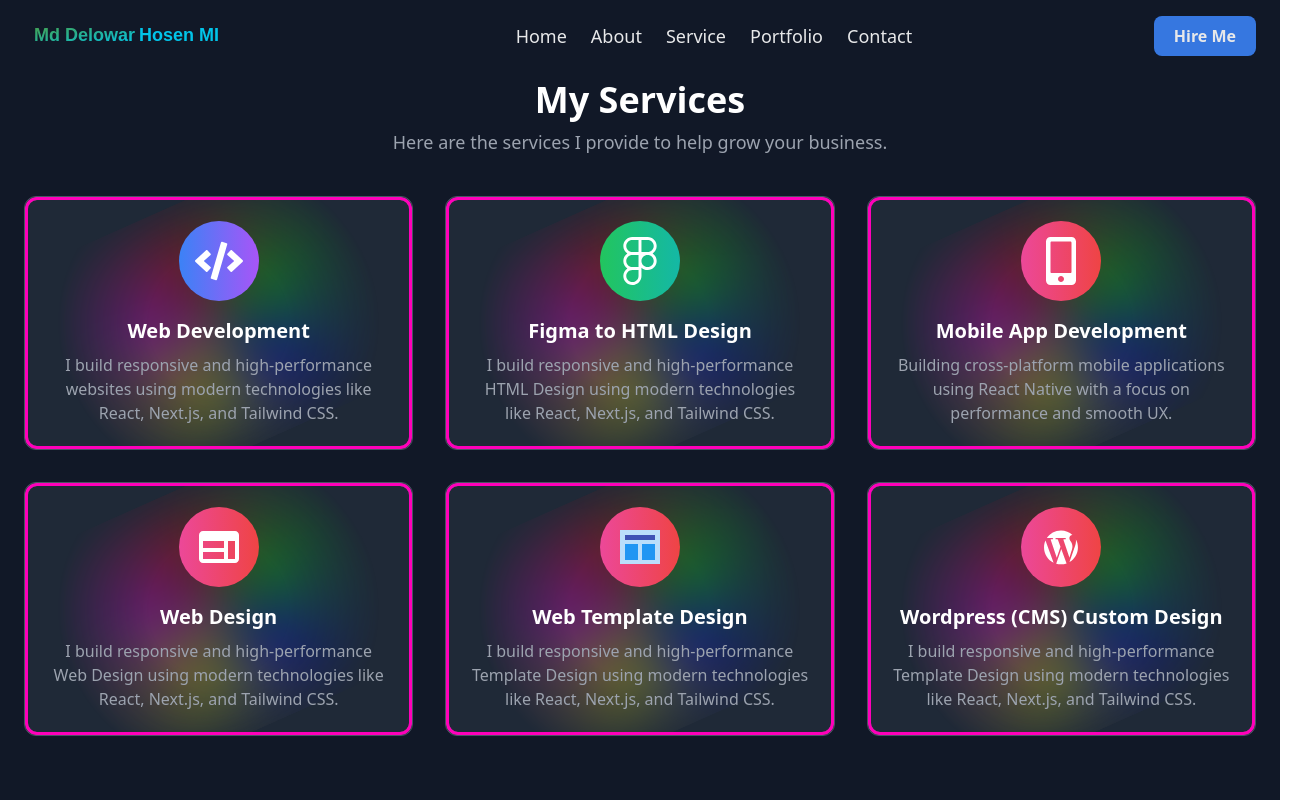
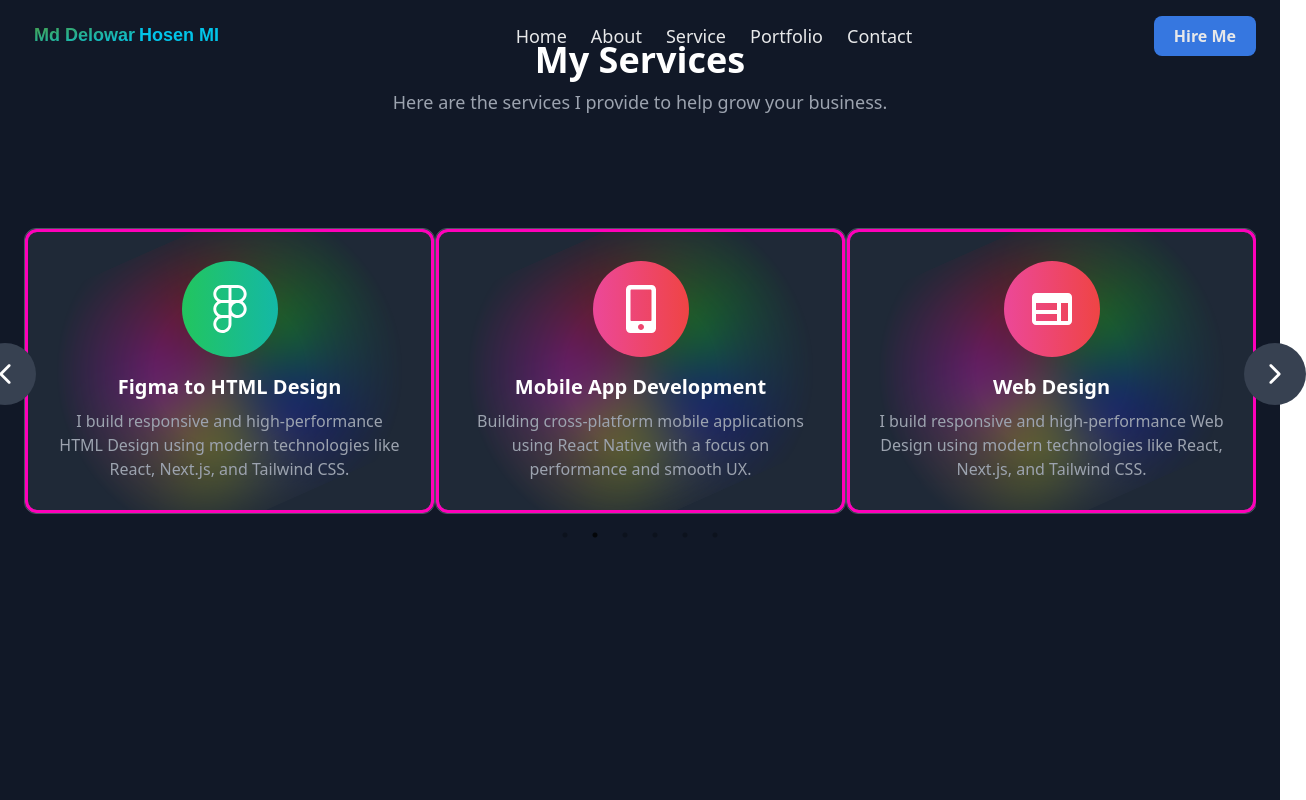
Before and after one commit to delowarmi/Portfolio, a React (Vite) app: page /service in a window 1280 px wide. Shown: the top 800 px of the page, 1306 px wide, since content can reach past the window. Built offline with nearby package versions, Linux system fonts and the light colour scheme.

Commit message:
Add carousel functionality to Service component and update Portfolio layout

```diff
--- a/package.json
+++ b/package.json
@@ -19,7 +19,9 @@
     "react-dom": "^18.3.1",
     "react-icons": "^5.5.0",
     "react-router-dom": "^7.2.0",
-    "react-scroll": "^1.9.3"
+    "react-scroll": "^1.9.3",
+    "react-slick": "^0.30.3",
+    "slick-carousel": "^1.8.1"
   },
   "devDependencies": {
     "@eslint/js": "^9.17.0",
--- a/src/components/pages/Portfolio.jsx
+++ b/src/components/pages/Portfolio.jsx
@@ -29,7 +29,7 @@ const Portfolio = () => {
   const displayedProjects = filteredProjects.slice(startIndex, startIndex + itemsPerPage);
 
   return (
-    <div className="min-h-screen bg-gray-900 text-white px-6 py-20 flex flex-col items-center">
+    <div className="min-h-screen bg-gray-900 text-white px-6 pb-10 flex flex-col items-center">
       <motion.h1
         className="text-4xl font-bold text-center"
         initial={{ opacity: 0, y: -50 }}
--- a/src/components/pages/Service.jsx
+++ b/src/components/pages/Service.jsx
@@ -1,9 +1,33 @@
 import React from "react";
 import { motion } from "framer-motion";
-import { FaCode, FaMobileAlt ,FaFigma  } from "react-icons/fa";
+import { FaCode, FaMobileAlt, FaFigma } from "react-icons/fa";
 import { FcTemplate } from "react-icons/fc";
 import { MdOutlineWeb } from "react-icons/md";
 import { DiWordpress } from "react-icons/di";
+import Slider from "react-slick";
+import "slick-carousel/slick/slick.css";
+import "slick-carousel/slick/slick-theme.css";
+import { IoIosArrowBack, IoIosArrowForward } from "react-icons/io";
+
+
+const CustomPrevArrow = ({ onClick }) => (
+  <div
+    className="absolute left-[-50px] top-1/2 transform -translate-y-1/2 bg-gray-700 p-4 rounded-full cursor-pointer z-10"
+    onClick={onClick}
+  >
+    <IoIosArrowBack className="text-3xl text-white" />
+  </div>
+);
+
+const CustomNextArrow = ({ onClick }) => (
+  <div
+    className="absolute right-[-50px] top-1/2 transform -translate-y-1/2 bg-gray-700 p-4 rounded-full cursor-pointer z-10"
+    onClick={onClick}
+  >
+    <IoIosArrowForward className="text-3xl text-white" />
+  </div>
+);
+
 
 const services = [
   {
@@ -15,7 +39,7 @@ const services = [
   {
     title: "Figma to HTML Design",
     description: "I build responsive and high-performance HTML Design using modern technologies like React, Next.js, and Tailwind CSS.",
-    icon: <FaFigma  />,
+    icon: <FaFigma />,
     color: "from-green-500 to-teal-500",
   },
   {
@@ -25,28 +49,55 @@ const services = [
     color: "from-pink-500 to-red-500",
   },
   {
-    title: "Web  Design",
+    title: "Web Design",
     description: "I build responsive and high-performance Web Design using modern technologies like React, Next.js, and Tailwind CSS.",
-    icon: <MdOutlineWeb/>,
+    icon: <MdOutlineWeb />,
     color: "from-pink-500 to-red-500",
   },
   {
     title: "Web Template Design",
     description: "I build responsive and high-performance Template Design using modern technologies like React, Next.js, and Tailwind CSS.",
-    icon: <FcTemplate/>,
+    icon: <FcTemplate />,
     color: "from-pink-500 to-red-500",
   },
   {
     title: "Wordpress (CMS) Custom Design",
     description: "I build responsive and high-performance Template Design using modern technologies like React, Next.js, and Tailwind CSS.",
-    icon: <DiWordpress/>,
+    icon: <DiWordpress />,
     color: "from-pink-500 to-red-500",
   },
 ];
 
 const Service = () => {
+  const settings = {
+    dots: true,
+    infinite: true,
+    speed: 500,
+    slidesToShow: 3,
+    slidesToScroll: 1,
+    autoplay: true,
+    autoplaySpeed: 3000,
+    prevArrow: <CustomPrevArrow />,
+    nextArrow: <CustomNextArrow />,
+    arrows: true,
+    responsive: [
+      {
+        breakpoint: 1024,
+        settings: {
+          slidesToShow: 2,
+        },
+      },
+      {
+        breakpoint: 768,
+        settings: {
+          slidesToShow: 1,
+        },
+      },
+    ],
+  };
+
   return (
-    <div className="min-h-screen bg-gray-900 text-white px-6 py-20 flex flex-col items-center">
+    <div className="min-h-screen bg-gray-900 text-white px-6 py-10 flex flex-col items-center">
       <div className="w-full max-w-[1320px] mx-auto">
         <motion.h1
           className="text-4xl font-bold text-center"
@@ -58,16 +109,14 @@ const Service = () => {
         <p className="text-lg text-gray-400 mt-2 text-center">
           Here are the services I provide to help grow your business.
         </p>
-
-        <div className="grid grid-cols-1 md:grid-cols-2 lg:grid-cols-3 gap-8 mt-10">
+        <Slider {...settings} className="mt-28">
           {services.map((service, index) => (
             <motion.div
               key={index}
-              className="relative p-6 rounded-xl bg-gray-800 border border-gray-600 flex flex-col items-center text-center overflow-hidden"
-              whileHover={{ scale: 1.05, rotateX: -10, translateY: -10 }}
+              className=" relative p-8 rounded-xl bg-gray-800 border border-gray-600 flex flex-col items-center text-center overflow-hidden"
+              whileHover={{ scale: 1.05, rotateX: -0, translateY: -10 }}
             >
-              <motion.div className="absolute inset-0 border-[3px] rounded-xl border-gray-600" />
-
+              <motion.div className=" absolute inset-0 border-[3px] rounded-xl border-gray-600" />
               <motion.div
                 className="absolute inset-0 rounded-xl blur-xl opacity-60"
                 style={{
@@ -77,7 +126,6 @@ const Service = () => {
                 animate={{ rotate: 360 }}
                 transition={{ duration: 6, repeat: Infinity, ease: "linear" }}
               ></motion.div>
-
               <motion.div
                 className="absolute inset-0 rounded-xl border-[3px]"
                 animate={{
@@ -85,15 +133,14 @@ const Service = () => {
                 }}
                 transition={{ duration: 3, repeat: Infinity, ease: "linear" }}
               />
-
-              <div className={`relative z-10 text-5xl p-4 rounded-full bg-gradient-to-r ${service.color} text-white`}>
+              <div className={`relative z-10 flex items-center justify-center w-24 h-24 text-5xl left-[50%] -translate-x-1/2 rounded-full bg-gradient-to-r ${service.color} text-white`}>
                 {service.icon}
               </div>
               <h3 className="relative z-10 text-xl font-semibold mt-4">{service.title}</h3>
               <p className="relative z-10 text-gray-400 mt-2">{service.description}</p>
             </motion.div>
           ))}
-        </div>
+        </Slider>
       </div>
     </div>
   );
```
Also changed, not shown: 1 other file (tests, documents, lock files or other folders).
